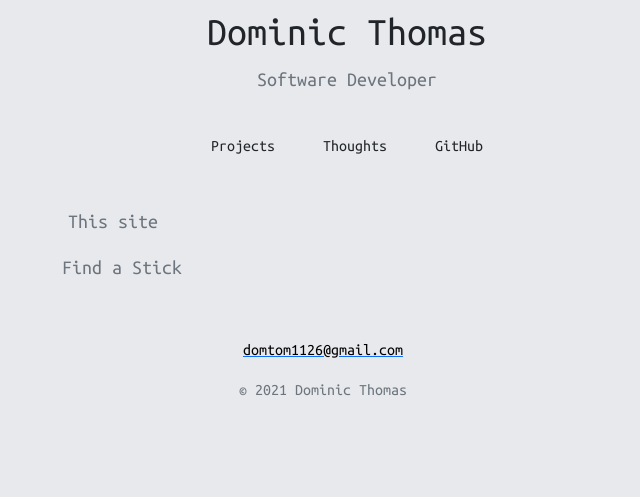
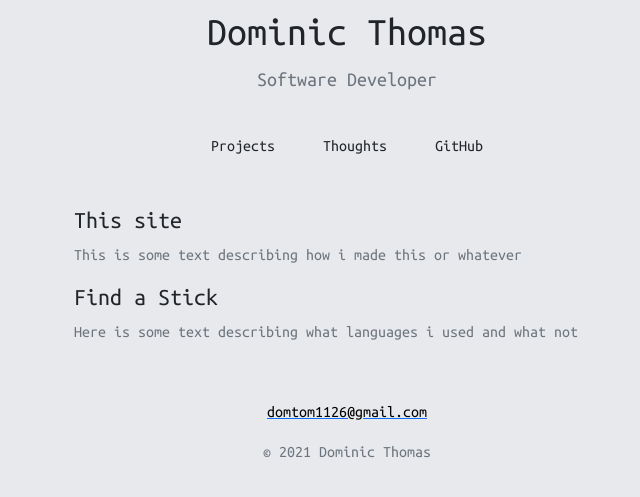
Before and after one commit to domtom1126/site, a Flask app: page /projects in a window 1280 px wide. Shown: the top 497 px of the page, without its empty margins (293-933 px from the left). Run offline with Flask 2, Linux system fonts and the light colour scheme.

Commit message:
Added some placeholders

```diff
--- a/templates/projects.html
+++ b/templates/projects.html
@@ -2,7 +2,8 @@
 <html lang="en">
 
 <head>
-  <link rel="stylesheet" href="style.css"> <link href="https://cdn.jsdelivr.net/npm/bootstrap@5.2.0/dist/css/bootstrap.min.css" rel="stylesheet"
+    <link rel="stylesheet" href="style.css">
+    <link href="https://cdn.jsdelivr.net/npm/bootstrap@5.2.0/dist/css/bootstrap.min.css" rel="stylesheet"
         integrity="sha384-gH2yIJqKdNHPEq0n4Mqa/HGKIhSkIHeL5AyhkYV8i59U5AR6csBvApHHNl/vI1Bx" crossorigin="anonymous">
     <script src="https://cdn.jsdelivr.net/npm/bootstrap@5.2.0/dist/js/bootstrap.bundle.min.js"
         integrity="sha384-A3rJD856KowSb7dwlZdYEkO39Gagi7vIsF0jrRAoQmDKKtQBHUuLZ9AsSv4jD4Xa"
@@ -11,7 +12,9 @@
     <link rel="preconnect" href="https://fonts.gstatic.com" crossorigin>
     <link href="https://fonts.googleapis.com/css2?family=Ubuntu+Mono&display=swap" rel="stylesheet">
     <style>
-    body{font-family: "Ubuntu Mono", "monospace";}
+        body {
+            font-family: "Ubuntu Mono", "monospace";
+        }
     </style>
     <title></title>
     <meta charset="UTF-8">
@@ -38,29 +41,35 @@
             <ul class="nav col-12 col-md-auto mb-2 justify-content-center mb-md-0">
                 <li><a href="/projects" class="nav-link px-4 link-dark">Projects</a></li>
                 <li><a href="/thoughts" class="nav-link px-4 link-dark">Thoughts</a></li>
-        <li><a href="https://www.github.com/domtom1126" class="nav-link px-4 link-dark" target="_blank">GitHub</a></li>
+                <li><a href="https://www.github.com/domtom1126" class="nav-link px-4 link-dark"
+                        target="_blank">GitHub</a></li>
             </ul>
 
             <div class="col-md-3 text-end">
             </div>
         </header>
-    <iv class="row">
             <div class="row">
                 <div class="col-lg-6 mx-auto">
-        <p class="lead text-muted">This site</p>
-        <div class="d-grid d-sm-flex justify-content-sm-center">
+                    <h4 class="">This site</h4>
+                    <div class="text-muted d-grid d-sm-flex">
+                        <p>This is some text describing how i made this or whatever</p>
+                    </div>
                 </div>
             </div>
 
             <div class="row">
                 <div class="col-lg-6 mx-auto">
-        <p class="lead text-muted">Find a Stick</p>
-        <div class="d-grid d-sm-flex justify-content-sm-center">
+                    <h4 class="">Find a Stick</h4>
+                    <div class="text-muted d-grid d-sm-flex">
+                        <p>Here is some text describing what languages i used and what not</p>
+                    </div>
                 </div>
                 </div>
                 <div class="container">
                     <footer class="py-3 my-4">
-        <a href="mailto:domtom1126@gmail.com"><p class="text-center" style="color: black;">domtom1126@gmail.com</p></a>
+                        <a href="mailto:domtom1126@gmail.com">
+                            <p class="text-center" style="color: black;">domtom1126@gmail.com</p>
+                        </a>
                         <p class="text-center text-muted">&copy; 2021 Dominic Thomas</p>
                     </footer>
                 </div>
```
Lines whose indentation alone changed are shown as unchanged.
